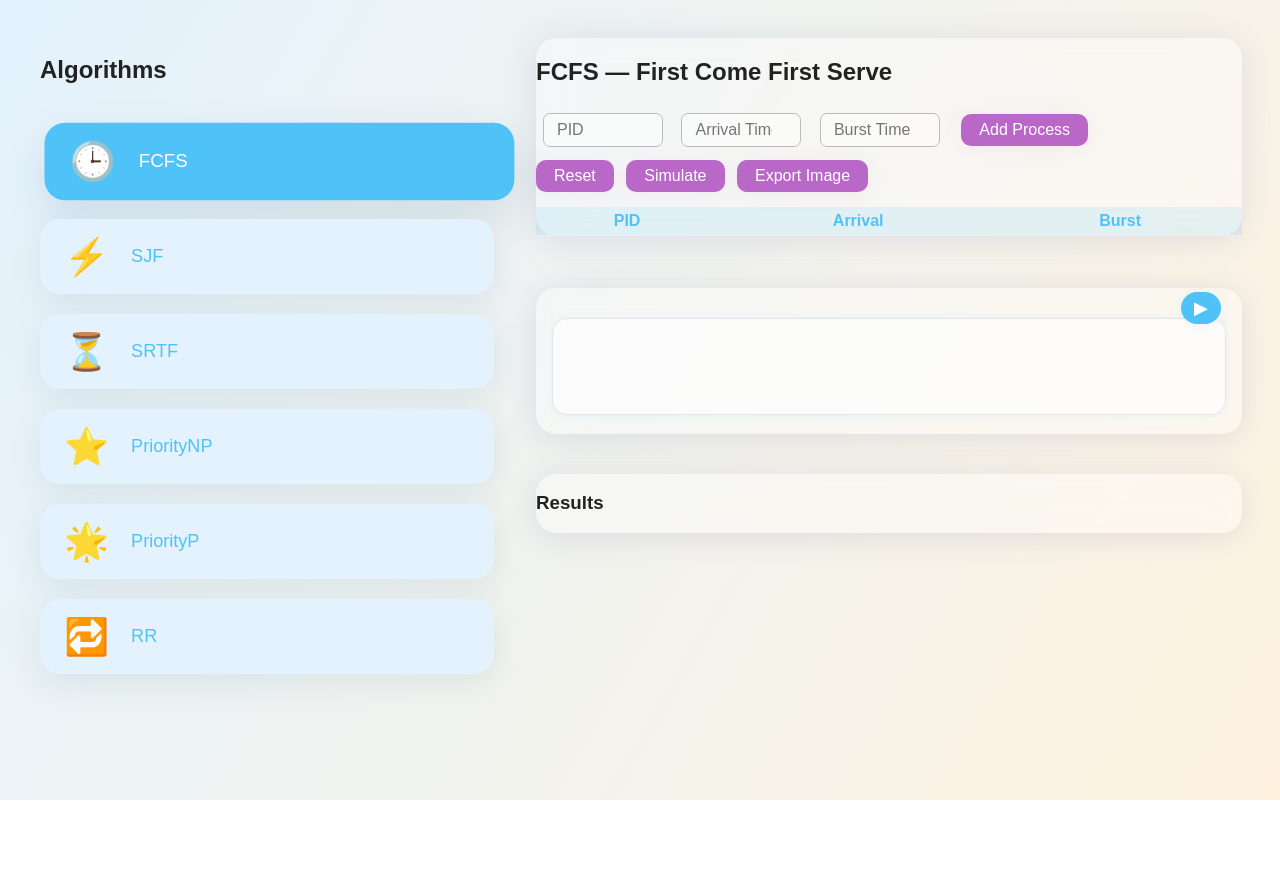
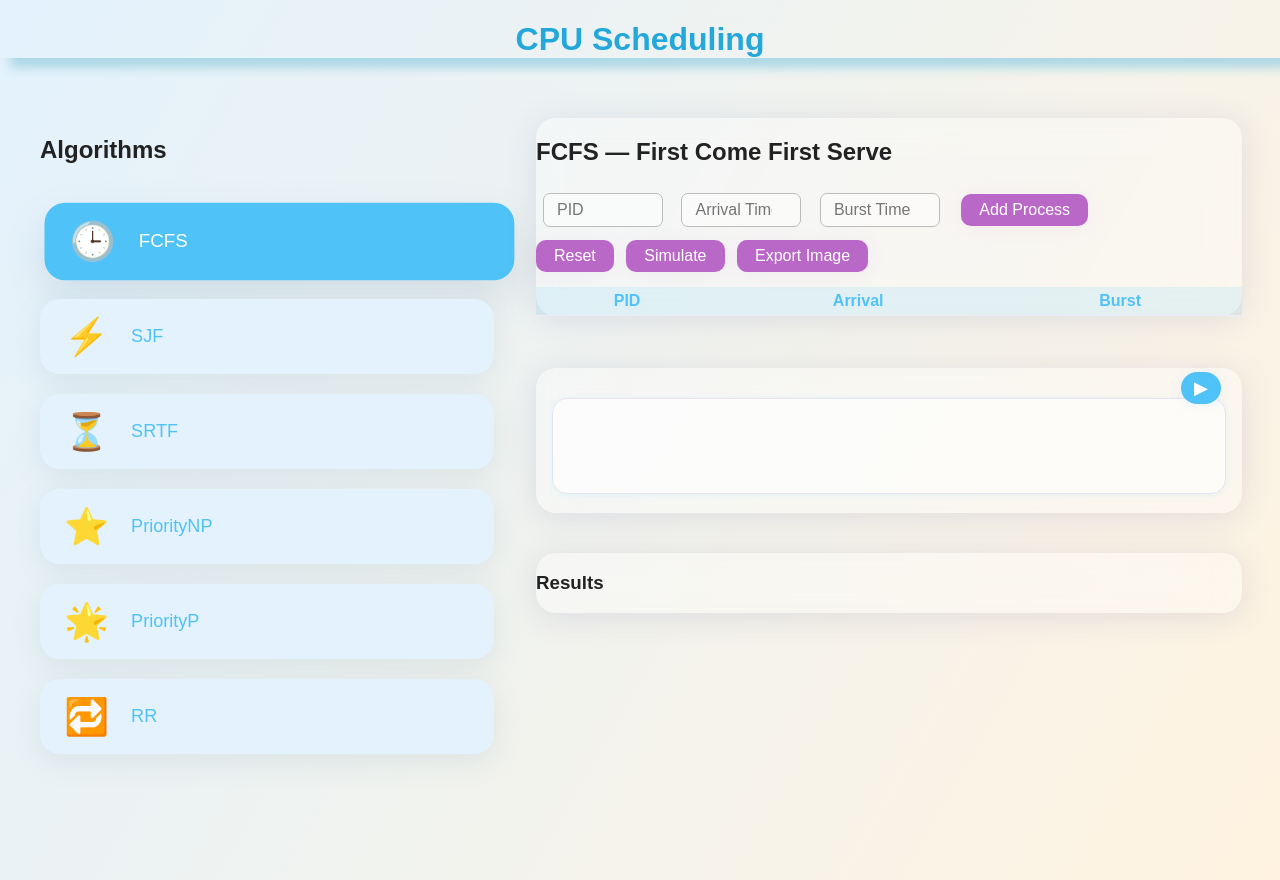
Before and after one commit to Saurav-S-Mehta-07/Process-Scheduling-Visualizer, a plain HTML site: page index.html in a window 1280 px wide. Before the commit the page ends 800 px from the top, so only its background shows below. Drawn offline with Linux system fonts and the light colour scheme.

Commit message:
heading added

```diff
--- a/index.html
+++ b/index.html
@@ -7,13 +7,16 @@
   <link rel="stylesheet" href="style.css">
 </head>
 <body>
+
+  <h1 class="heading">CPU Scheduling</h1>
+
   <div class="main-layout">
-    <!-- Left: Algorithm Cards -->
+
     <aside class="algos-side">
       <h2>Algorithms</h2>
       <div id="algoCards" class="algo-cards"></div>
     </aside>
-    <!-- Right: App Functions -->
+
     <main class="content-side">
       <section class="glass input-card">
         <h2 id="selectedAlgoName">Select an Algorithm</h2>
@@ -57,6 +60,8 @@
       </section>
     </main>
   </div>
+
+
   <script type="module" src="JS/app.js"></script>
 </body>
 </html>
--- a/style.css
+++ b/style.css
@@ -26,6 +26,13 @@ body.dark {
   background: linear-gradient(120deg, #21243e 0%, #353760 100%);
   color: var(--text-light);
 }
+
+.heading{
+  text-align: center;
+  color: rgb(36, 167, 219);
+  box-shadow: 10px 10px 10px lightblue;
+}
+
 
 .main-layout {
   display: flex;
```
